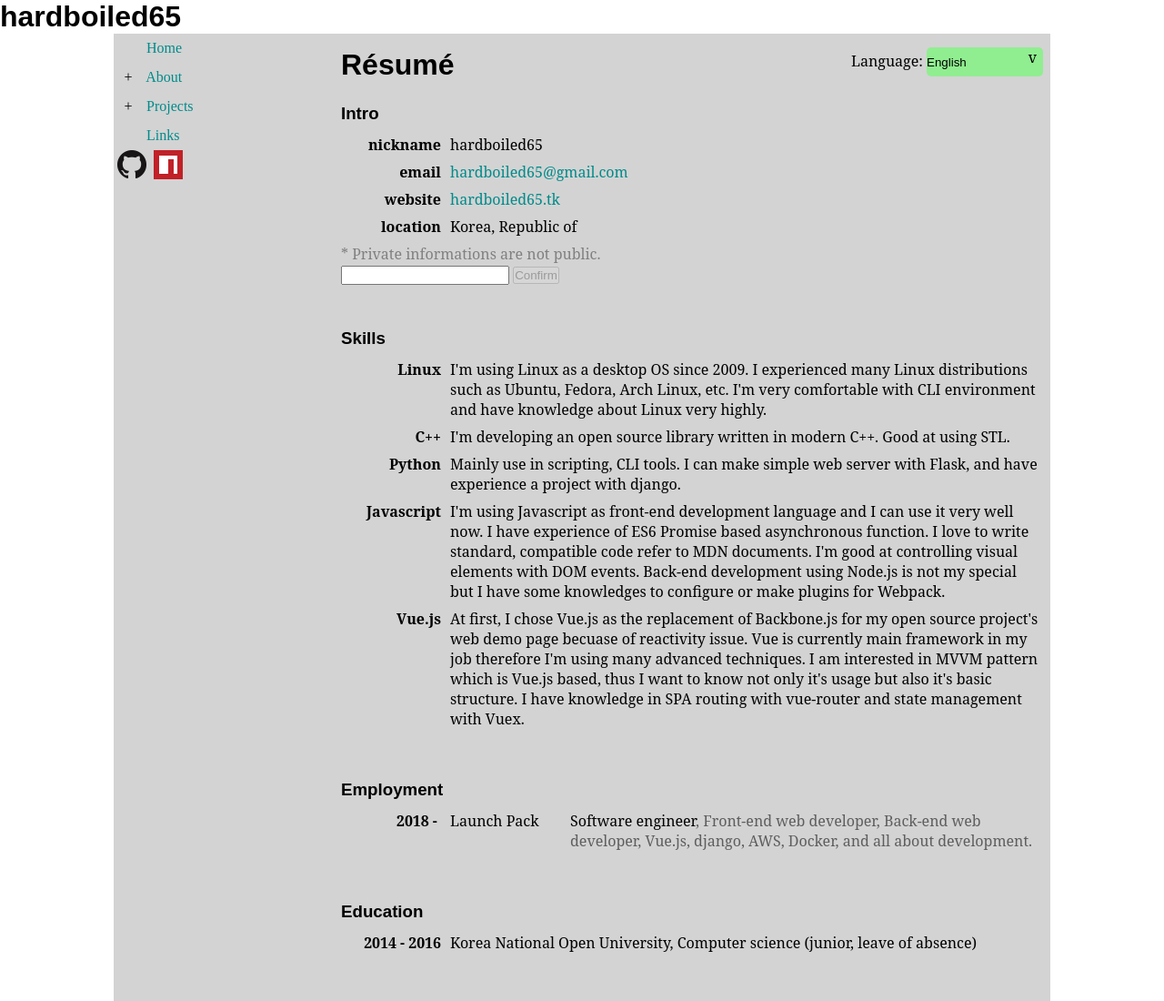
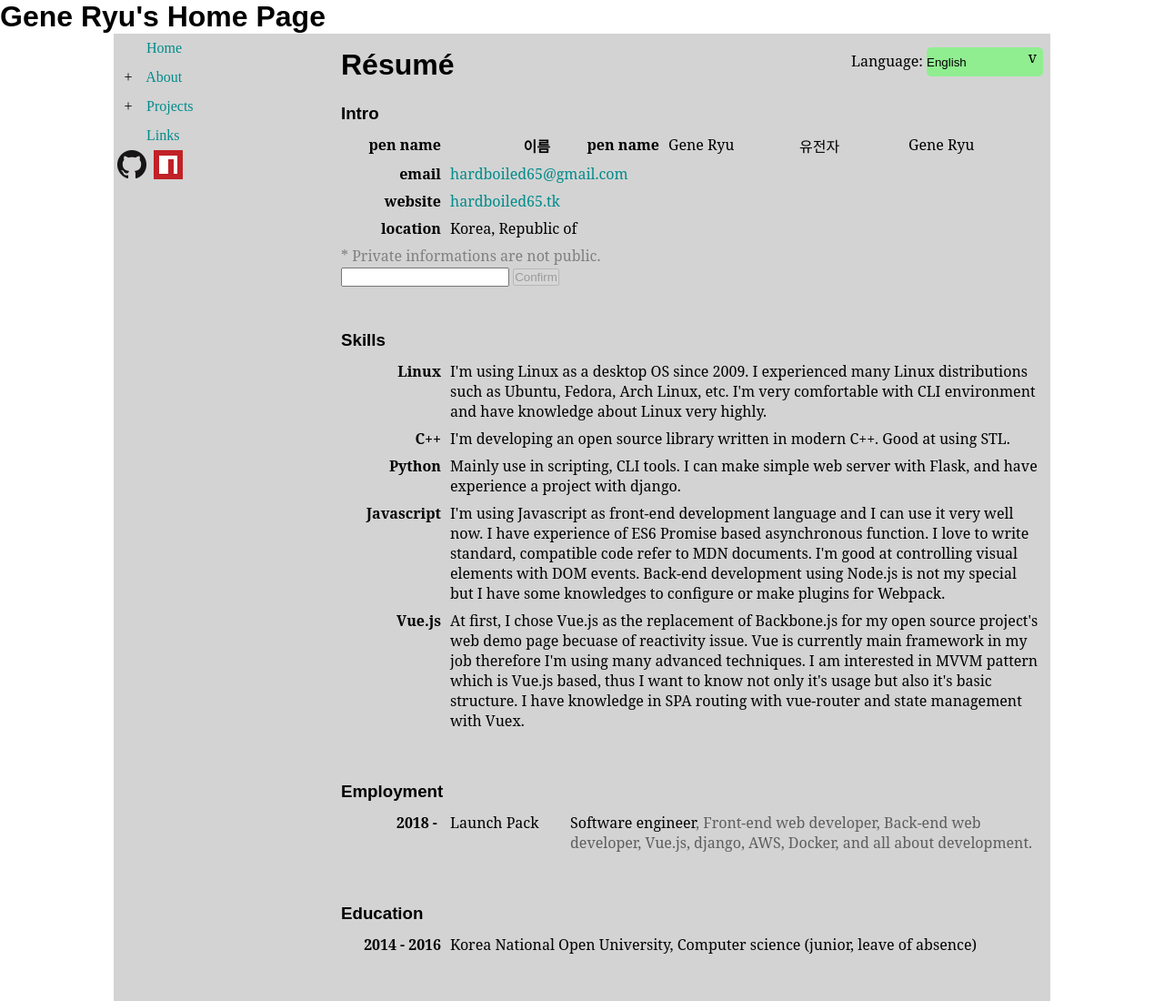
Before and after one commit to hardboiled65/hardboiled65.github.io, a plain HTML site: page about/resume/index.html in a window 1280 px wide. Shown: the top 1100 px of the page at 91% size. Drawn offline with nearby package versions, Linux system fonts and the light colour scheme.

Commit message:
Add pen name.

```diff
--- a/about/resume/index.html
+++ b/about/resume/index.html
@@ -10,11 +10,11 @@
   <script src="https://unpkg.com/axios/dist/axios.min.js"></script>
   <script src="/static/js/app.js"></script>
   <script src="/static/js/resume.js"></script>
-  <title>Résumé | hardboiled65</title>
+  <title>Résumé | Gene Ryu</title>
 </head>
 <body onload="onLoad()">
   <header>
-    <h1>hardboiled65</h1>
+    <h1>Gene Ryu's Home Page</h1>
   </header>
   <section id="main-section">
     <nav>
@@ -82,8 +82,12 @@
         <h3 class="l10n" lang="ko">소개</h3>
         <h3 class="l10n" lang="ja">紹介</h3>
         <div class="row" id="nickname">
-          <span class="col-1">nickname</span>
-          <span class="col-2">hardboiled65</span>
+          <span class="col-1" lang="en">pen name</span>
+          <span class="col-1" lang="ko">이름</span>
+          <span class="col-1" lang="ja">pen name</span>
+          <span class="col-2" lang="en">Gene Ryu</span>
+          <span class="col-2" lang="ko">유전자</span>
+          <span class="col-2" lang="ja">Gene Ryu</span>
         </div>
         <div class="row" id="email">
           <span class="col-1">email</span>
```
Also changed, not shown: about/index.html (+3 -3 lines), index.html (+3 -3 lines), projects/index.html (+2 -2 lines), src/about/index.html (+2 -2 lines), src/about/resume/index.html (+7 -3 lines), src/header.html (+1 -1 lines), src/index.html (+2 -2 lines), src/projects/index.html (+1 -1 lines).
